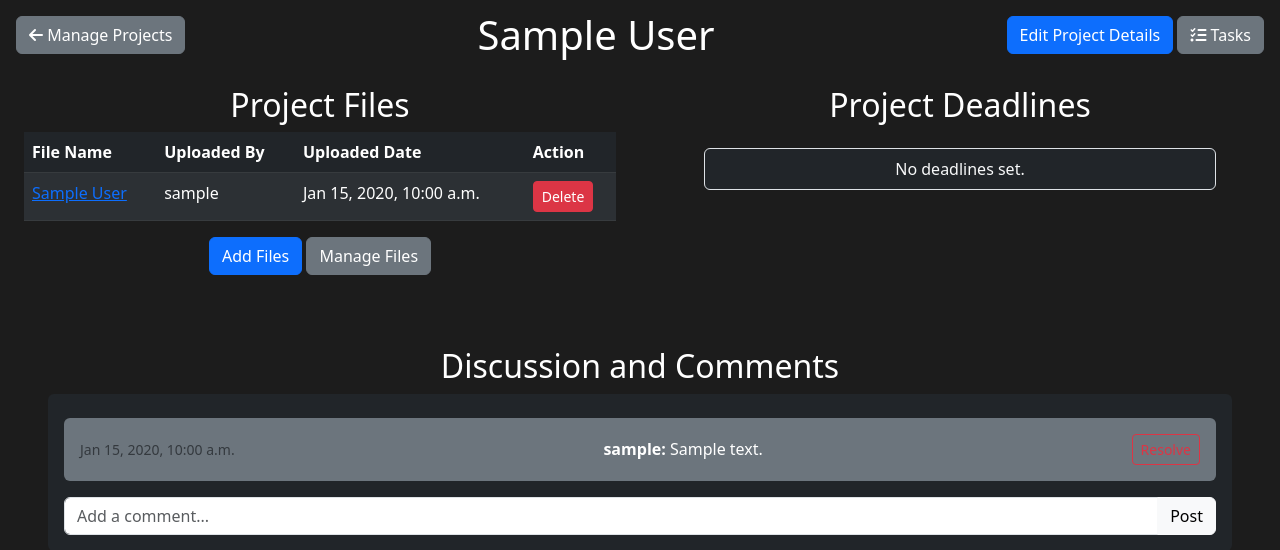
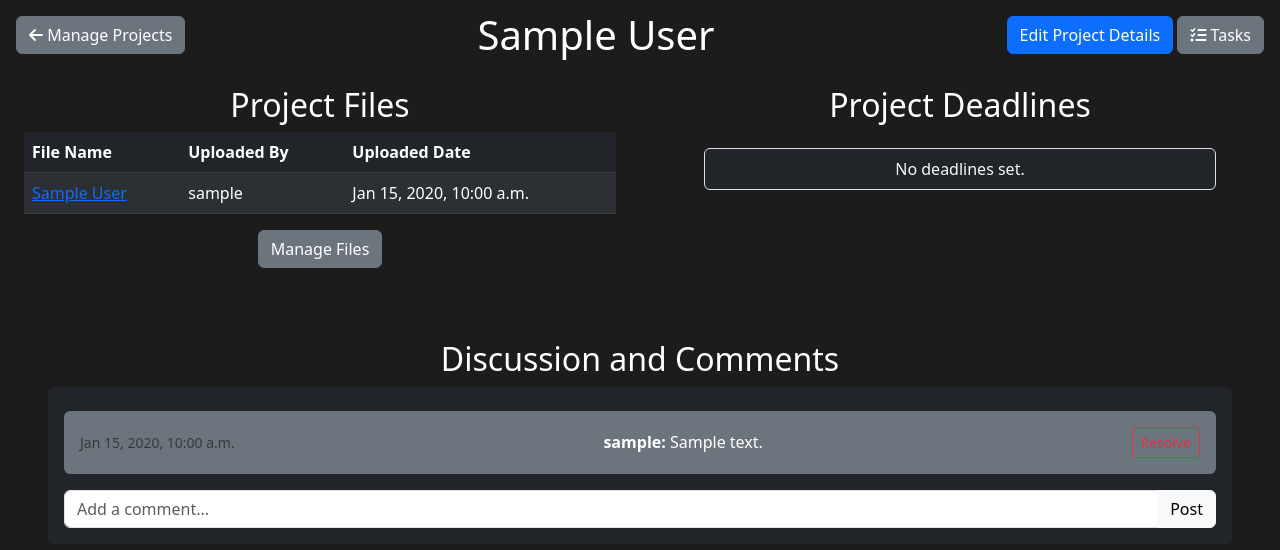
Before and after one commit to duk3y/music-production-pma, a Django app: page /projects/1/ in a window 1280 px wide. Shown: the part 60-610 px from the top of the page. Run offline with Django 5.2, Linux system fonts and the light colour scheme; a user stored in the database is signed in; tables that the repository leaves empty hold one stand-in row (values such as "Sample post").

Commit message:
Removed adding and deleting files from the project homepage

```diff
--- a/templates/project_info.html
+++ b/templates/project_info.html
@@ -45,7 +45,6 @@
                             <th>File Name</th>
                             <th>Uploaded By</th>
                             <th>Uploaded Date</th>
-                            <th>Action</th>
                         </tr>
                     </thead>
                     <tbody>
@@ -60,12 +59,6 @@
                             </td>
                             <td>{{ file.uploaded_by }}</td>
                             <td>{{ file.created_at|date:"M d, Y, g:i a" }}</td>
-                            <td>
-                                <form method="post" action="{% url 'delete_file' file.id %}" class="d-inline">
-                                    {% csrf_token %}
-                                    <button type="submit" class="btn btn-danger btn-sm">Delete</button>
-                                </form>
-                            </td>
                         </tr>
                         {% empty %}
                         <tr>
@@ -77,7 +70,6 @@
 
                 <!-- Add Files and Manage Files Buttons -->
                 <div class="text-center mt-3">
-                    <a href="{% url 'file_upload' project.id %}" class="btn btn-primary">Add Files</a>
                     <a href="{% url 'manage_project_files' project.id %}" class="btn btn-secondary">Manage Files</a>
                 </div>
             </div>
```
